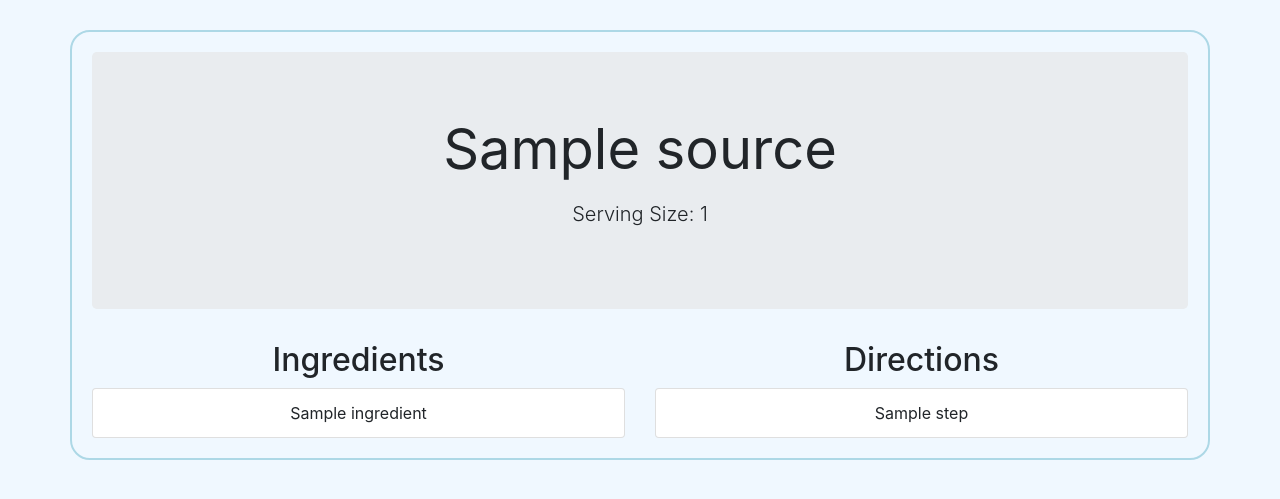
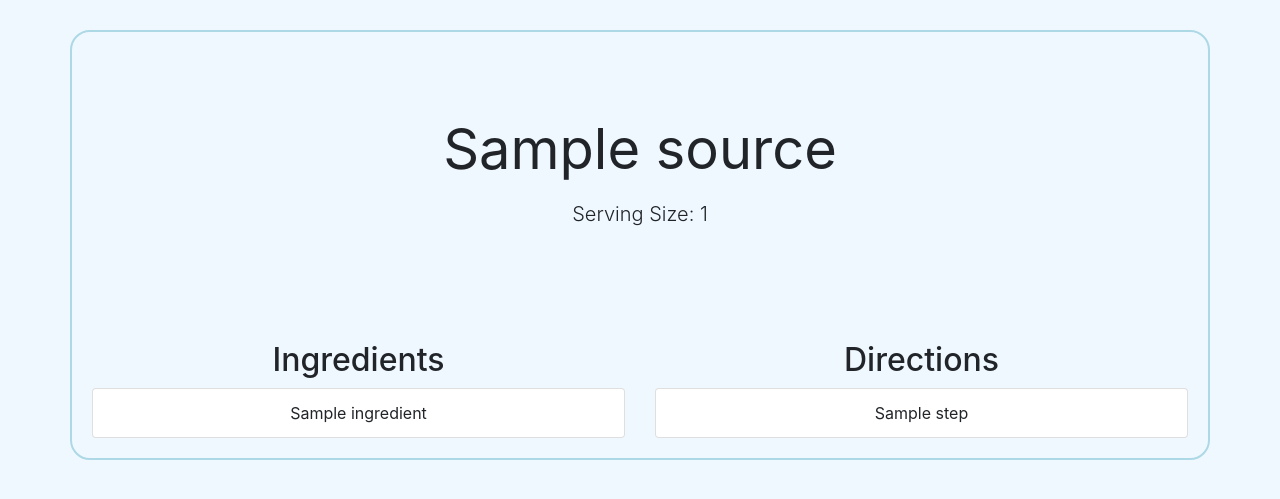
Before and after one commit to ArnaudCabello/CSE5914Leftovers, a Flask app: template app/templates/recipe.html in a window 1280 px wide. Shown: the top 499 px of the page. Run offline with Flask 3, Linux system fonts and the light colour scheme; the template is opened without the code that fills it: most values are stand-ins (such as "Sample title", 1, 10 or a date in 2020); some libraries are stand-ins or nearby versions.

Commit message:
background color

```diff
--- a/app/templates/recipe.html
+++ b/app/templates/recipe.html
@@ -28,6 +28,10 @@
         margin-left: auto;
         margin-right: auto;
       }
+      .jumbotron{
+        background-color: #f0f8ff;
+      }
+
     </style>
   </head>
   <body>
```
